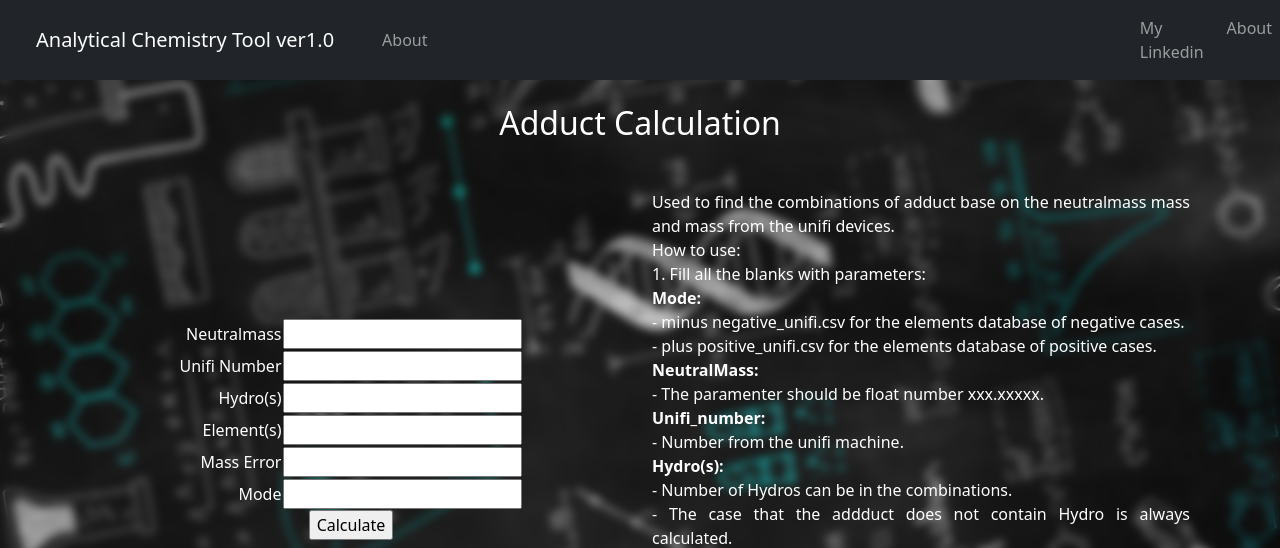
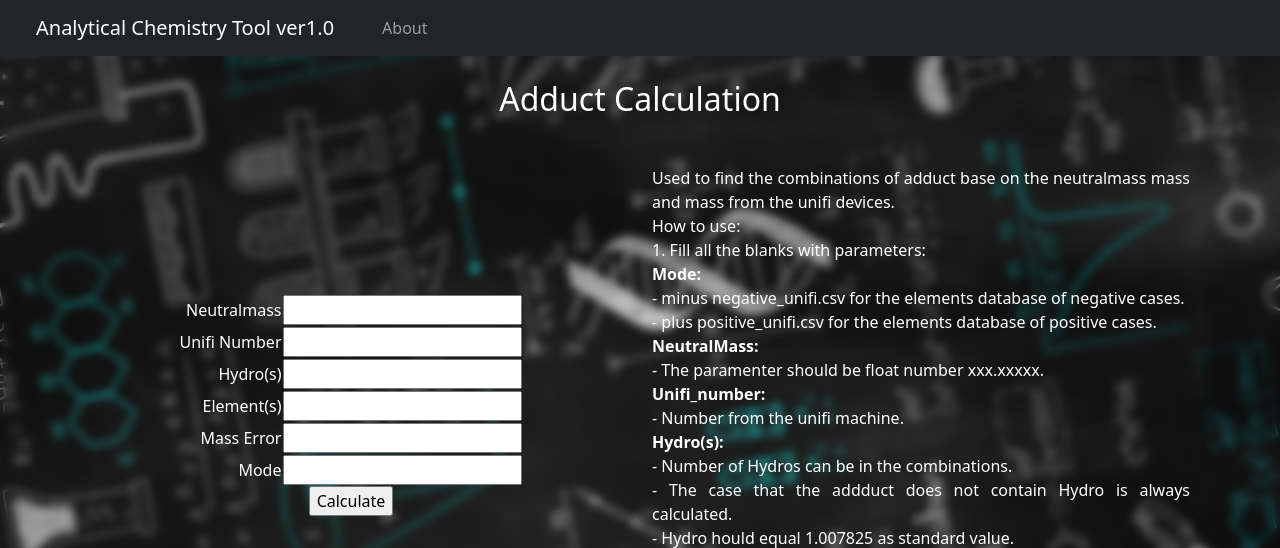
Before and after one commit to Dispelk9/Analytical_tools, a Flask app: page /index in a window 1280 px wide. Shown: the top 548 px of the page. Run offline with Flask 3, Linux system fonts and the light colour scheme; some libraries are stand-ins or nearby versions.

Commit message:
update index.html

```diff
--- a/templates/index.html
+++ b/templates/index.html
@@ -38,16 +38,6 @@
                     </li>
                 </ul>
                 </div>
-            </div>
-            <div class="collapse navbar-collapse" id="navbarTogglerDemo03">
-                <ul class="navbar-nav me-auto mb-2 mb-lg-0">
-                    <li class="nav-item">
-                        <a class="nav-link" href="https://www.linkedin.com/in/ai-viet-hoang-111093/">My Linkedin</a>
-                    </li>
-                    <li class="nav-item">
-                        <a class="nav-link" href="./about">About</a>
-                    </li>
-                </ul>
             </div>
         </nav>
         <div class="container my-4">
```
